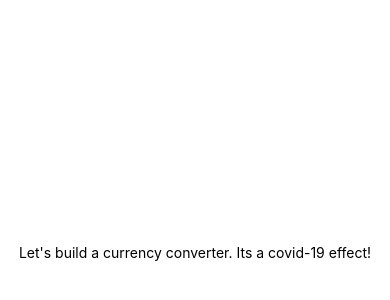
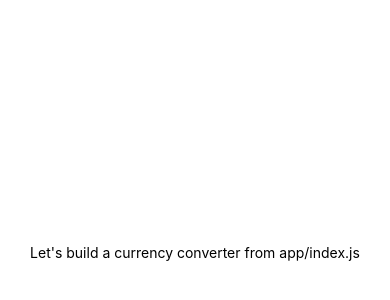
Before and after one commit to abel-masila/currency-converter, a React Native app: screen / in a window 390 px wide. Shown: the part 170-470 px from the top of the page. Built offline with nearby package versions, Linux system fonts and the light colour scheme.

Commit message:
code organisation

```diff
--- a/App.js
+++ b/App.js
@@ -1,19 +1,2 @@
-import React from "react";
-import { StyleSheet, Text, View } from "react-native";
-
-export default function App() {
-  return (
-    <View style={styles.container}>
-      <Text>Let's build a currency converter. Its a covid-19 effect!</Text>
-    </View>
-  );
-}
-
-const styles = StyleSheet.create({
-  container: {
-    flex: 1,
-    backgroundColor: "#fff",
-    alignItems: "center",
-    justifyContent: "center"
-  }
-});
+import App from "./app/index";
+export default App;
--- /dev/null
+++ b/app/components/Button/styles.js
@@ -0,0 +1,2 @@
+import { StyleSheet } from "react-native";
+const styles = StyleSheet.create({});
--- /dev/null
+++ b/app/index.js
@@ -0,0 +1,19 @@
+import React from "react";
+import { StyleSheet, Text, View } from "react-native";
+
+export default function App() {
+  return (
+    <View style={styles.container}>
+      <Text>Let's build a currency converter from app/index.js</Text>
+    </View>
+  );
+}
+
+const styles = StyleSheet.create({
+  container: {
+    flex: 1,
+    backgroundColor: "#fff",
+    alignItems: "center",
+    justifyContent: "center"
+  }
+});
```
Also changed, not shown: app/components/Button/Button.js (added), app/components/Button/ButtonWithInput.js (added), app/components/Button/index.js (added), app/screens/CurrencyList.js (added), app/screens/Home.js (added).
